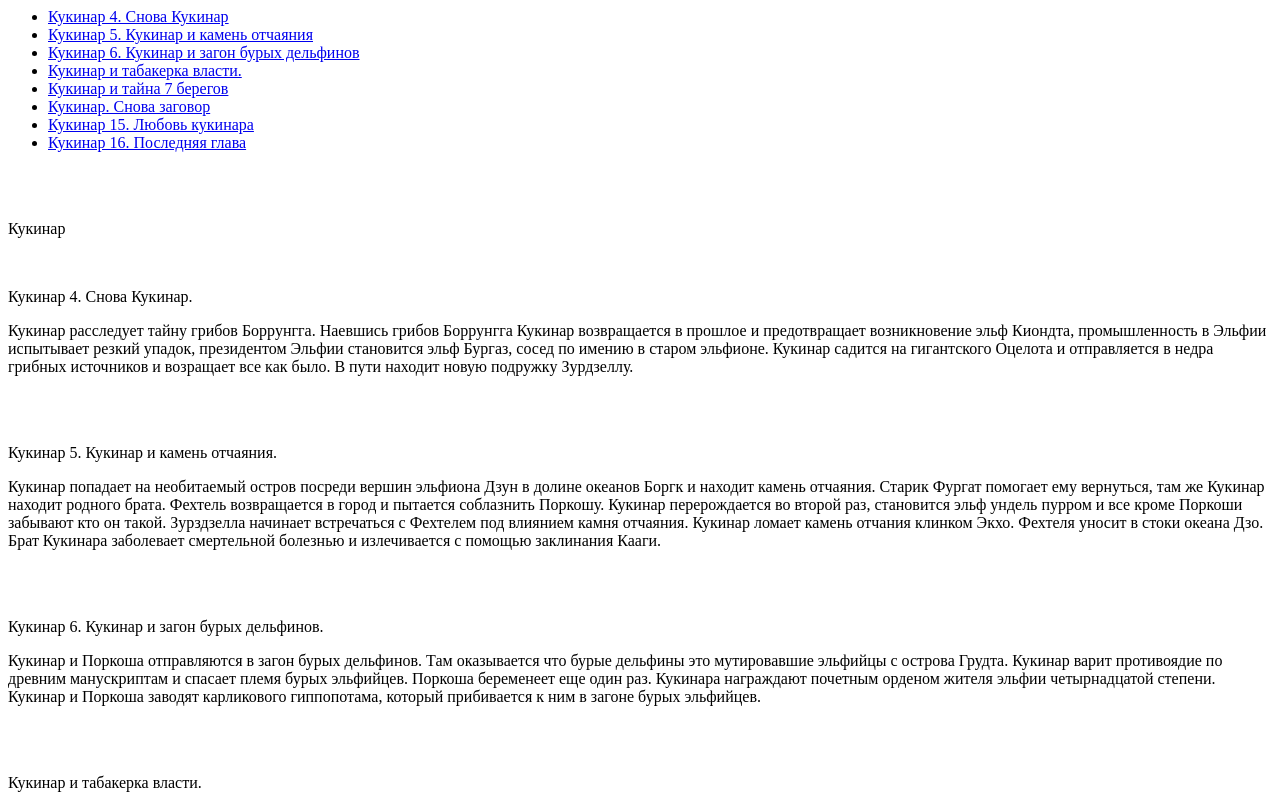
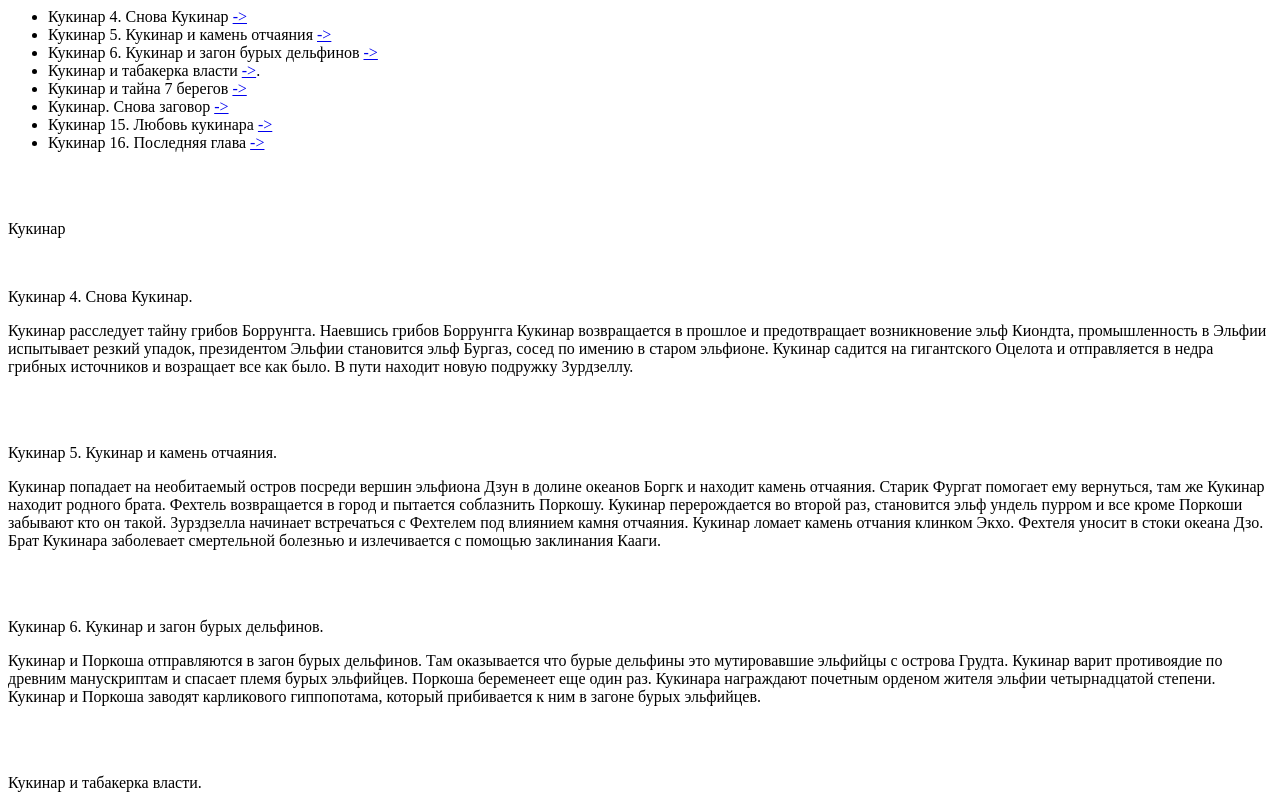
Before and after one commit to evgeniyvinokurov/the-site, a plain HTML site: page files/texts/kukinar/index.html in a window 1280 px wide. Shown: the top 800 px of the page. Drawn offline with Linux system fonts and the light colour scheme.

Commit message:
brief updats

```diff
--- a/files/texts/kukinar/index.html
+++ b/files/texts/kukinar/index.html
@@ -1,12 +1,12 @@
 <ul>
-    <li><a class="link" href="#k4">Кукинар 4. Снова Кукинар</a></li>
-    <li><a class="link" href="#k5">Кукинар 5. Кукинар и камень отчаяния</a></li>
-    <li><a class="link" href="#k6">Кукинар 6. Кукинар и загон бурых дельфинов</a></li>
-    <li><a class="link" href="#k7">Кукинар и табакерка власти.</a></li>
-    <li><a class="link" href="#k8">Кукинар и тайна 7 берегов</a></li>
-    <li><a class="link" href="#k9">Кукинар. Снова заговор</a></li>
-    <li><a class="link" href="#k10">Кукинар 15. Любовь кукинара</a></li>
-    <li><a class="link" href="#k11">Кукинар 16. Последняя глава</a></li>
+    <li>Кукинар 4. Снова Кукинар <a class="link" href="#k4">-></a></li>
+    <li>Кукинар 5. Кукинар и камень отчаяния <a class="link" href="#k5">-></a></li>
+    <li>Кукинар 6. Кукинар и загон бурых дельфинов <a class="link" href="#k6">-></a></li>
+    <li>Кукинар и табакерка власти <a class="link" href="#k7">-></a>.</li>
+    <li>Кукинар и тайна 7 берегов <a class="link" href="#k8">-></a></li>
+    <li>Кукинар. Снова заговор <a class="link" href="#k9">-></a></li>
+    <li>Кукинар 15. Любовь кукинара <a class="link" href="#k10">-></a></li>
+    <li>Кукинар 16. Последняя глава <a class="link" href="#k11">-></a></li>
 </ul>
 </br>
 </br>
```
Also changed, not shown: files/texts/senbonitos/index.html (+7 -7 lines), sitemap.xml (+5 -5 lines).
